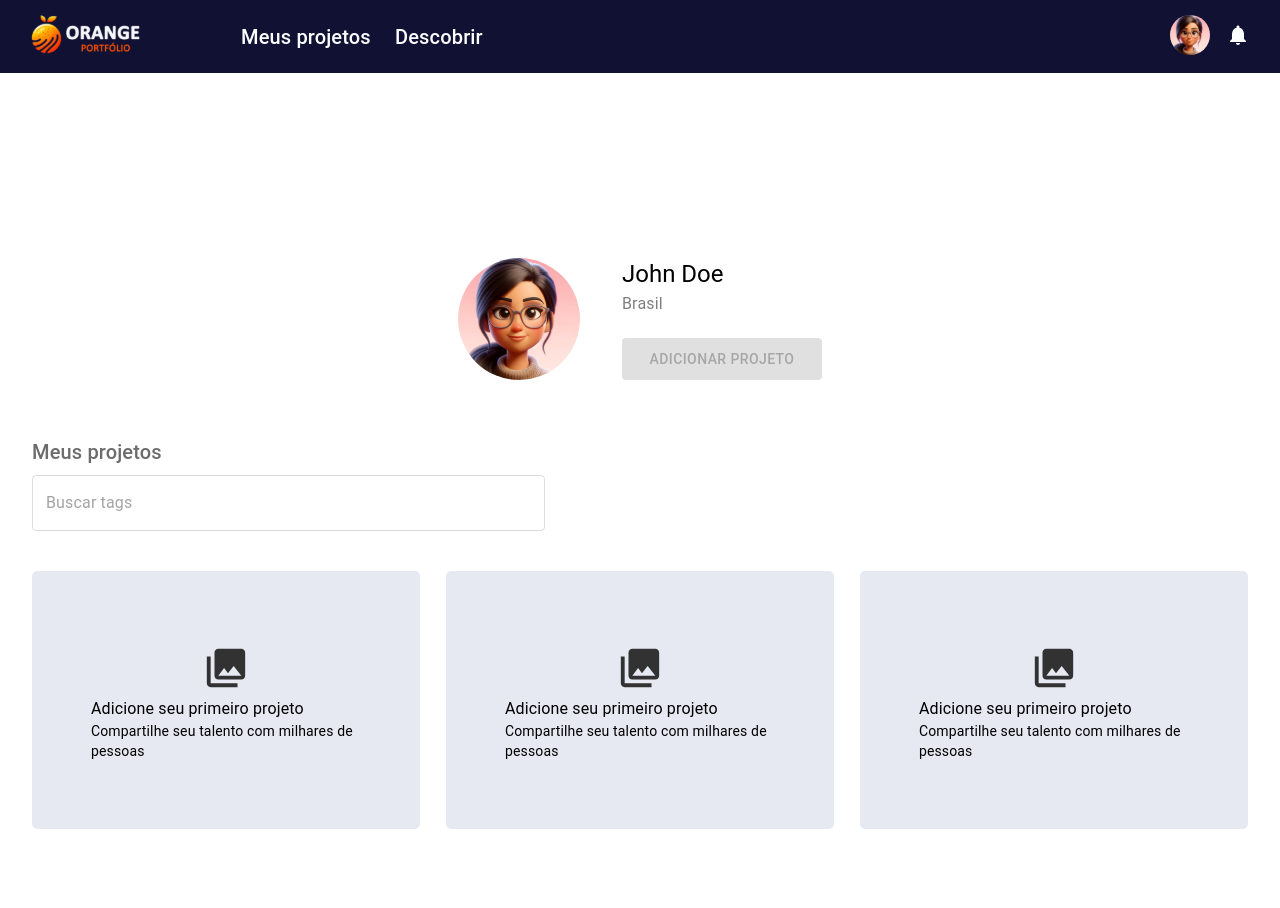
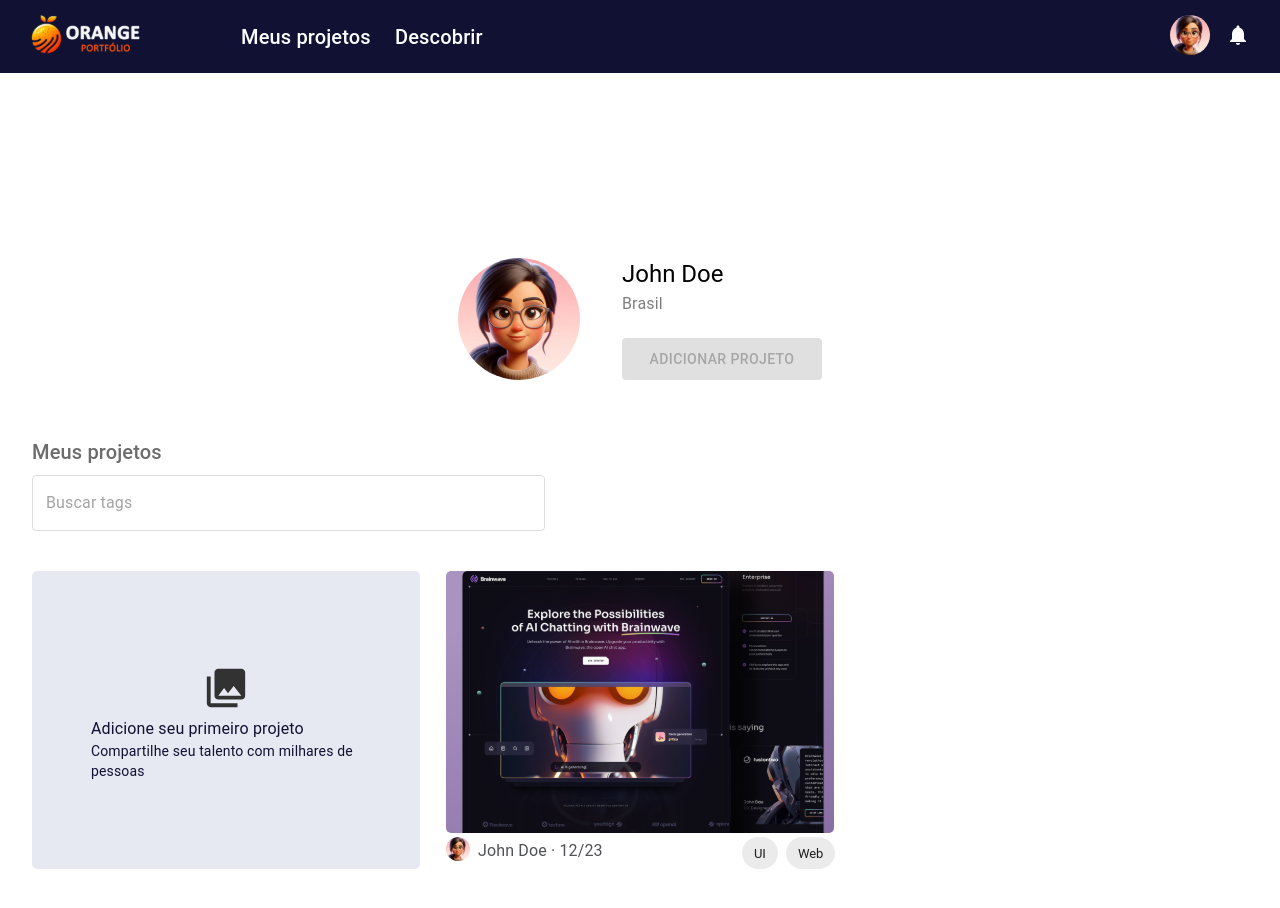
Before and after one commit to gabrielisantos-dev/Hackathon-Orange-Juice, a React (Vite) app in the folder frontend-orange/: page / in a window 1280 px wide. Shown: the top 908 px of the page. Before the commit the page ends 829 px from the top, so only its background shows below. Built offline with nearby package versions, Linux system fonts and the light colour scheme.

Commit message:
layout CarProjeto

```diff
--- a/frontend-orange/src/App.jsx
+++ b/frontend-orange/src/App.jsx
@@ -8,12 +8,13 @@ import "./main.css"
 // import BotaoEntrarComGoogle from "./components/tela-login/BotaoEntrarComGoogle"
 // import LogoGoogle from "./components/tela-login/BotaoGoogleLogin"
 // import BotaoGoogleLogin from "./components/tela-login/BotaoGoogleLogin"
-import TelaLogin from "./pages/TelaLogin"
+// import TelaLogin from "./pages/TelaLogin"
 // import MainHeader from "./components/main-header/Header"
 // import CardPerfil from "./components/meu-portfolio/cardPerfil"
 // import FormBuscarTags from "./components/meu-portfolio/FormBuscarTags"
 // import ListaProjetos from './components/meu-portfolio/ListaProjetos';
 import MeuPortfolio from "./pages/MeuPortfolio";
+
 
 
 
--- /dev/null
+++ b/frontend-orange/src/components/meu-portfolio/CardProjeto.jsx
@@ -0,0 +1,69 @@
+import { Box, Typography, Chip } from "@mui/material";
+
+import figuraProjeto from '../../assets/projects/project1.svg'
+
+export default function CardProjeto(props){
+
+  return(
+
+    <Box
+
+      sx={{
+        height:'298px',
+        display:'flex',
+        flexDirection:'column',
+        justifyContent:'center',
+        width:props.width,
+      }}
+      >
+      <Box
+        sx={{
+          backgroundImage:`url(${figuraProjeto})`,
+          backgroundRepeat:'no-repeat',
+          backgroundSize:'cover',
+          width:'100%',
+          height:'100%',
+          borderRadius:'5px',
+          }}
+          >
+      </Box>
+
+      <Box sx={{
+        display:'flex',
+        marginTop:'4px',
+        justifyContent:'space-between'
+
+      }}>
+
+        <Box
+          color={props.color}
+          sx={{display:'flex', gap:'8px', }}
+        >
+          <img
+            src={props.avatar}
+            alt="Imagem usuario"
+            width={props.widthAvatar}
+            height={props.heightAvatar}
+          />
+         <Typography
+          variant="subtitle1">
+            John Doe · 12/23
+          </Typography>
+        </Box>
+        <Box
+          sx={{
+            width:props.chipsWidth,
+            gap:'8px',
+            display:'flex'
+
+          }}
+        >
+          <Chip label={props.labelChip1}/>
+          <Chip label={props.labelChip3}/>
+        </Box>
+
+      </Box>
+    </Box>
+
+  )
+}
--- a/frontend-orange/src/components/meu-portfolio/ListaProjetos.jsx
+++ b/frontend-orange/src/components/meu-portfolio/ListaProjetos.jsx
@@ -8,7 +8,7 @@ export default function ListaProjetos(props){
     <Box
       sx={{
         width:props.width,
-        height:'258px',
+        height:'298px',
         display:'flex',
         borderRadius:'5px',
         alignItems:'center',
--- a/frontend-orange/src/pages/MeuPortfolio.jsx
+++ b/frontend-orange/src/pages/MeuPortfolio.jsx
@@ -1,4 +1,4 @@
-import { Box, ThemeProvider } from '@mui/material/';
+import { Box, ThemeProvider, Link } from '@mui/material/';
 import {useMediaQuery} from '@mui/material/';
 import {theme} from '../utils/Theme'
 import Header from '../components/main-header/Header';
@@ -7,6 +7,8 @@ import FormBuscarTags from '../components/meu-portfolio/FormBuscarTags';
 import ListaProjetos from '../components/meu-portfolio/ListaProjetos';
 import { useState } from "react";
 import profilePicture from '../assets/profile-picture/picture.svg';
+import CardProjeto from '../components/meu-portfolio/CardProjeto';
+
 
 export default function MeuPortfolio(){
   const responsivo1 = useMediaQuery(theme.breakpoints.up('sm'))
@@ -15,12 +17,14 @@ export default function MeuPortfolio(){
     pais:'Brasil',
     avatar: profilePicture,
     nome:'John Doe',
-    email:'john@doeux.com'
+    email:'john@doeux.com',
+    tag:{ui:'UI', ux:'UX', web:'Web'}
   })
 
 
   return(
-    <ThemeProvider theme={theme}>
+  <ThemeProvider theme={theme}>
+    <Box sx={{marginBottom:'70px'}}>
       <Header
         avatar={cardPerfil.avatar}
         email={cardPerfil.email}
@@ -44,16 +48,32 @@ export default function MeuPortfolio(){
         <Box sx={{marginBottom:'40px'}}>
           <FormBuscarTags width={responsivo1 ? '513px' : '312px'}/>
         </Box>
+
         <Box sx={{display:'flex', gap:'26px', flexWrap:'wrap'}}>
-          <ListaProjetos width={responsivo1 ? 'calc(33.33% - 17.33px)' : '100%'}/>
-          <ListaProjetos width={responsivo1 ? 'calc(33.33% - 17.33px)' : '100%'}/>
-          <ListaProjetos width={responsivo1 ? 'calc(33.33% - 17.33px)' : '100%'}/>
-
-
+          <Link
+          onClick={()=>{console.log('clicando')}}
+          underline='none'
+          width={responsivo1 ? 'calc(33.33% - 17.33px)' : '100%'}
+          style={{cursor:'pointer'}}
+          >
+            <ListaProjetos />
+          </Link>
+          <CardProjeto
+            width={responsivo1 ? 'calc(33.33% - 17.33px)' : '100%'}
+            color='neutral.dark'
+            avatar={cardPerfil.avatar}
+            widthAvatar='24px'
+            heightAvatar='24px'
+            chipsWidth='92px'
+            chipsHeight='32px'
+            labelChip1={cardPerfil.tag.ui}
+            labelChip2={cardPerfil.tag.ux}
+            labelChip3={cardPerfil.tag.web}
+            >
+          </CardProjeto>
         </Box>
-
       </Box>
-
-    </ThemeProvider>
+    </Box>
+  </ThemeProvider>
   )
 }
```
